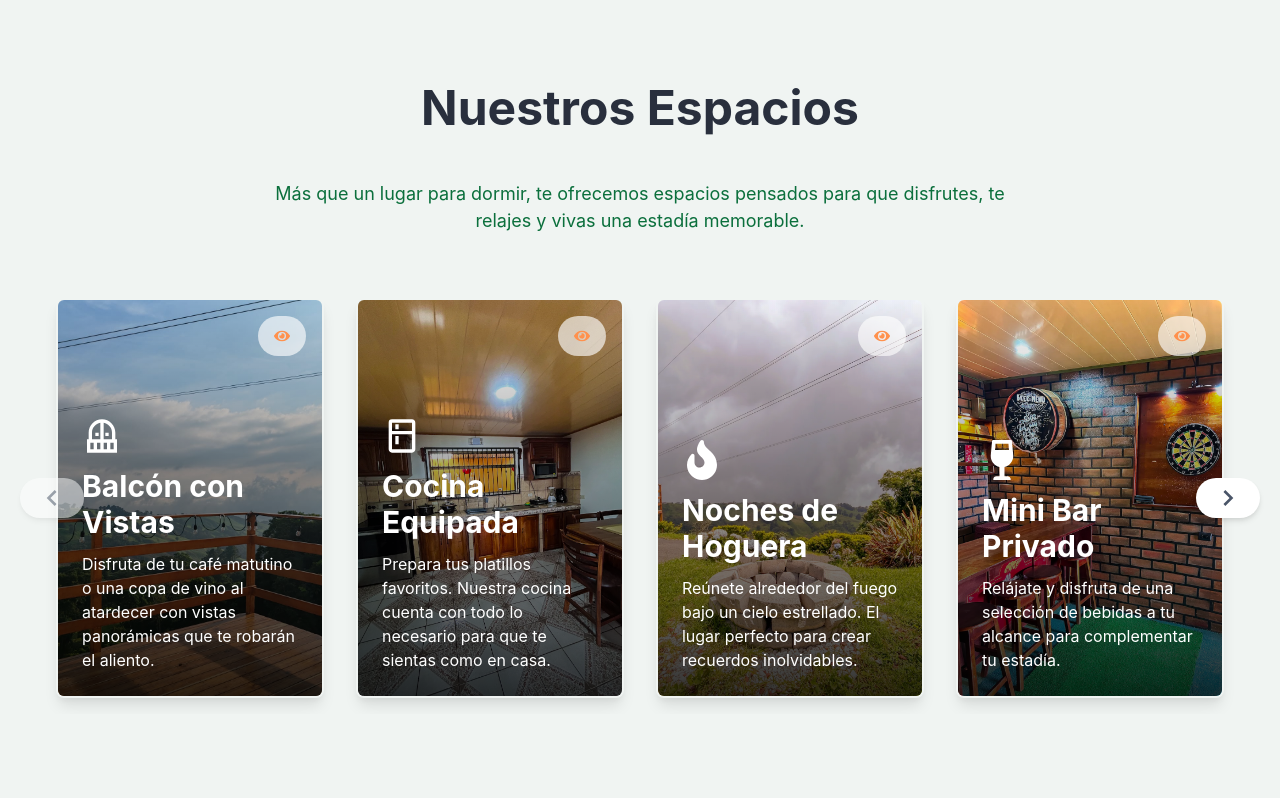
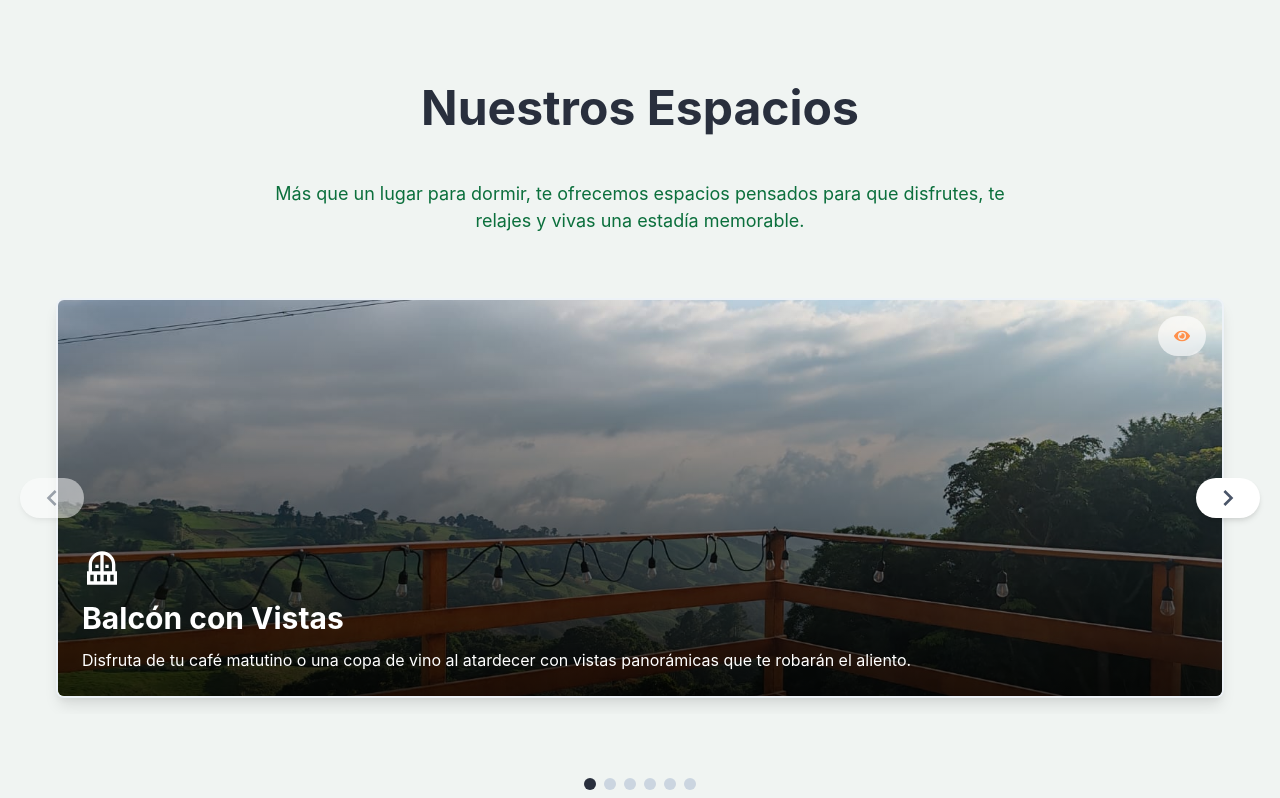
Before and after one commit to Bayronalpizar99/Casa_Vista_Verde, a React (Vite) app: page / in a window 1280 px wide. Shown: the part 1809-2607 px from the top of the page. Built offline with nearby package versions, Linux system fonts and the light colour scheme.

Commit message:
new update

```diff
--- a/src/components/Experiencias.tsx
+++ b/src/components/Experiencias.tsx
@@ -39,12 +39,27 @@ const ExperienceCard = ({ experience, index, onViewImage, containerRef }: { expe
             w="100%"
             borderWidth="2px"
             borderColor="transparent"
+            bg="gray.100"
             _hover={{
                 borderColor: glowColor,
                 boxShadow: `0 0 10px ${glowColor}`,
             }}
         >
-            <Image src={experience.image} alt={t(experience.titleKey)} w="100%" h="100%" objectFit="cover" />
+            <Image
+                src={experience.image}
+                alt={t(experience.titleKey)}
+                w="100%"
+                h="100%"
+                objectFit="cover"
+                objectPosition="center"
+                loading="eager"
+                onError={(e) => {
+                    console.error(`Error loading image: ${experience.image}`, e);
+                }}
+                onLoad={() => {
+                    console.log(`Image loaded successfully: ${experience.image}`);
+                }}
+            />
 
             <IconButton
                 aria-label={t('verImagen')}
@@ -189,8 +204,16 @@ export function Experiencias() {
     const buttonBg = useColorModeValue('white', 'gray.800');
     const buttonColor = useColorModeValue('gray.600', 'gray.200');
 
-    // Cálculo del porcentaje de desplazamiento
-    const translatePercentage = cardsToShow > 0 ? (currentIndex * (100 / cardsToShow)) : 0;
+    // Cálculo del porcentaje de desplazamiento - Fix para múltiples imágenes
+    const translatePercentage = (currentIndex * 100);
+
+    console.log('Carousel Debug:', {
+        currentIndex,
+        cardsToShow,
+        maxIndex,
+        translatePercentage,
+        totalCards
+    });
 
     return (
         <Box id="experiencias" py={{ base: 12, md: 24 }} px={{ base: 4, md: 10 }} bg={bgColor}>
@@ -236,17 +259,18 @@ export function Experiencias() {
                     />
 
                     {/* Contenedor del carrusel */}
-                    <Box overflow="hidden" ref={carouselRef}>
+                    <Box overflow="hidden" ref={carouselRef} w="100%">
                         <Flex
                             transition="transform 0.5s ease-in-out"
                             transform={`translateX(-${translatePercentage}%)`}
-                            w={`${(totalCards / cardsToShow) * 100}%`}
+                            w={`${totalCards * 100}%`}
                         >
                             {experienceData.map((exp, index) => (
                                 <Box
                                     key={index}
                                     flex={`0 0 ${100 / totalCards}%`}
                                     p={{ base: 2, sm: 3, lg: 4 }}
+                                    w={`${100 / totalCards}%`}
                                 >
                                     <ExperienceCard
                                         experience={exp}
@@ -286,8 +310,7 @@ export function Experiencias() {
                     />
                 </Box>
 
-                {/* Indicadores de posición (opcional, para móvil) */}
-                {cardsToShow === 1 && (
+                {/* Indicadores de posición mejorados */}
                 <Flex justify="center" gap={2} mt={4}>
                     {Array.from({ length: totalCards }).map((_, index) => (
                         <Box
@@ -299,10 +322,13 @@ export function Experiencias() {
                             cursor="pointer"
                             transition="all 0.2s ease"
                             onClick={() => setCurrentIndex(index)}
+                            _hover={{
+                                bg: currentIndex === index ? headingColor : 'gray.400',
+                                transform: 'scale(1.1)'
+                            }}
                         />
                     ))}
                 </Flex>
-                )}
             </VStack>
 
             <ImageModal isOpen={isOpen} onClose={onClose} imageUrl={selectedImage} />
```
Lines whose indentation alone changed are shown as unchanged.
